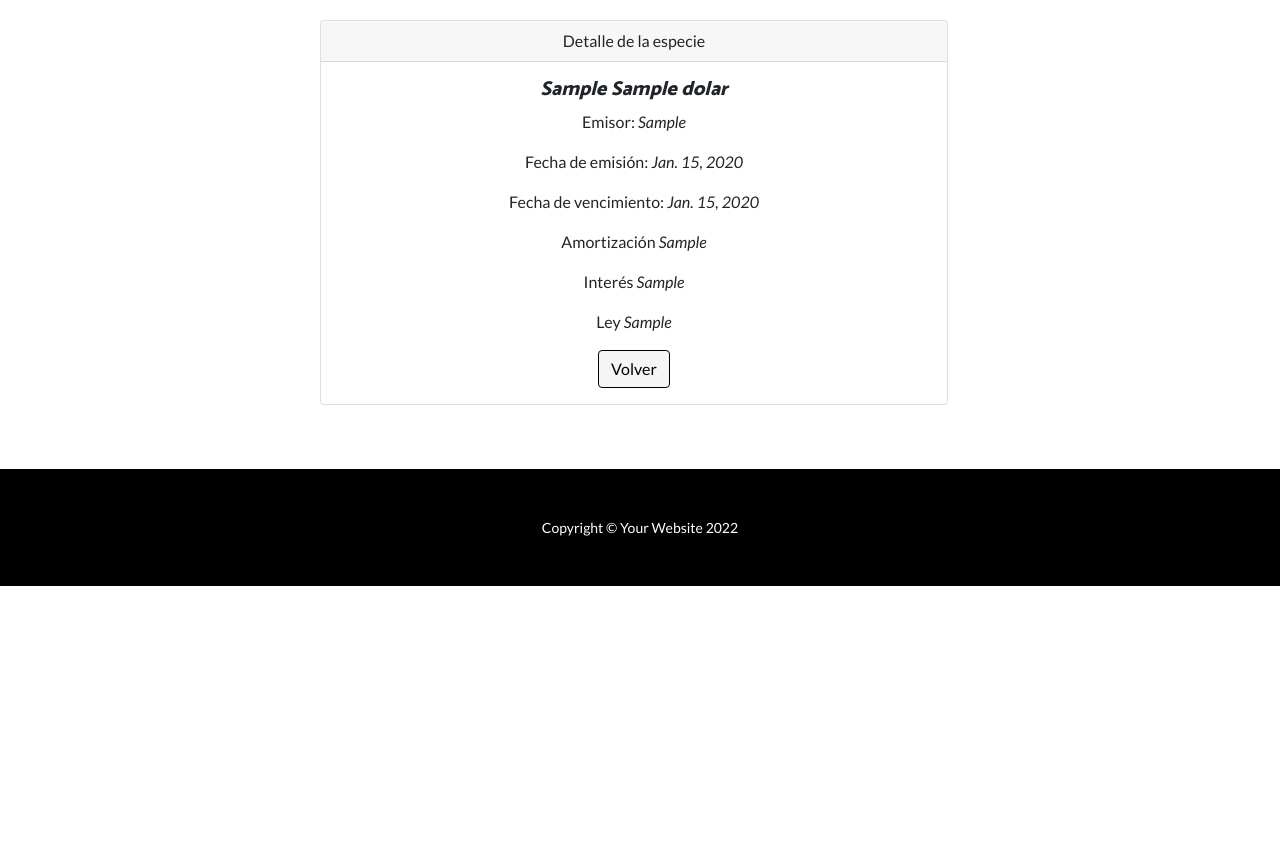
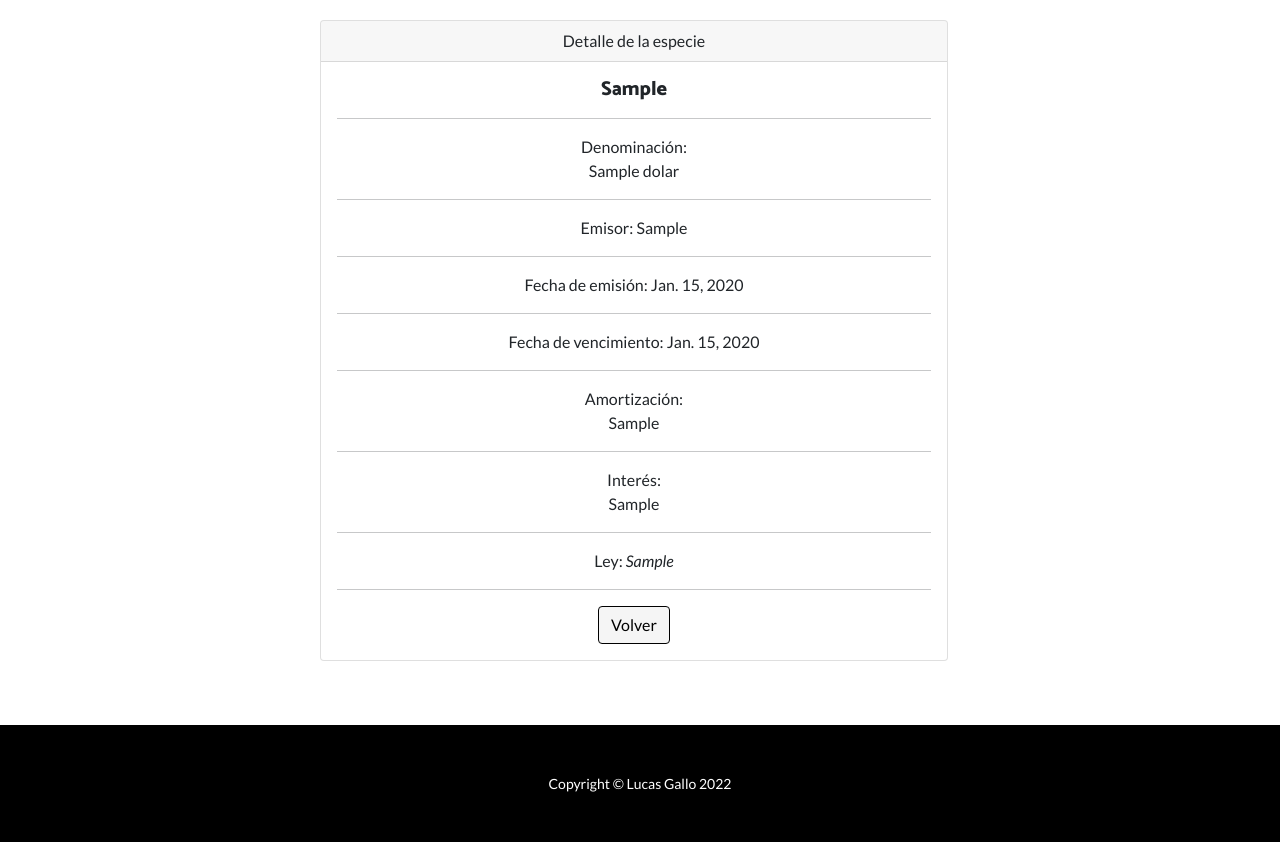
Before and after one commit to lucasg78/GALLO_SCARFO_Python_ProyectoFinal, a Django app: page /AppBonos/detalle_dolar/1 in a window 1280 px wide. Shown: the part 70-912 px from the top of the page. Before the commit the page ends 656 px from the top, so only its background shows below. Run offline with Django 4.2, Linux system fonts and the light colour scheme; a user stored in the database is signed in; tables that the repository leaves empty hold one stand-in row (values such as "Sample post"); grey boxes marked "Sample" are stand-in pictures; some libraries are stand-ins or nearby versions.

Commit message:
Avances de la sección dólares

```diff
--- a/ProyectoFinal/AppBonos/models.py
+++ b/ProyectoFinal/AppBonos/models.py
@@ -6,12 +6,12 @@ from django.contrib.auth.models import User
 
 class Dolar(models.Model):
     codigo = models.CharField(max_length=30)
-    denominacion = models.CharField(max_length=30)
+    denominacion = models.CharField(max_length=100)
     emisor = models.CharField(max_length=30)
     fecha_emision = models.DateField(null=True)
     fecha_vencimiento = models.DateField(null=True)
-    amortizacion = models.CharField(max_length=30)
-    interes = models.CharField(max_length=30)
+    amortizacion = models.CharField(max_length=500)
+    interes = models.CharField(max_length=500)
     ley = models.CharField(max_length=30)
 
     def __str__(self) -> str:
--- a/ProyectoFinal/AppBonos/templates/AppBonos/dolar_detalle.html
+++ b/ProyectoFinal/AppBonos/templates/AppBonos/dolar_detalle.html
@@ -11,13 +11,14 @@
          Detalle de la especie
         </div>
         <div class="card-body">
-          <h5 class="card-title"><i>{{dolar.codigo}} {{dolar.denominacion}}</i></h5>
-          <p class="card-text">Emisor: <i>{{dolar.emisor}}</i></p>
-          <p class="card-text">Fecha de emisión: <i> {{dolar.fecha_emision}}</i></p>
-          <p class="card-text">Fecha de vencimiento: <i> {{dolar.fecha_vencimiento}}</i></p>
-          <p class="card-text">Amortización <i> {{dolar.amortizacion}}</i></p>
-          <p class="card-text">Interés <i> {{dolar.interes}}</i></p>
-          <p class="card-text">Ley <i> {{dolar.ley}}</i></p>
+          <h5 class="card-title">{{dolar.codigo}}</h5><hr>
+          <p class="card-text">Denominación: <br>{{dolar.denominacion}}</p><hr>
+          <p class="card-text">Emisor: {{dolar.emisor}}</p><hr>
+          <p class="card-text">Fecha de emisión: {{dolar.fecha_emision}}</p><hr>
+          <p class="card-text">Fecha de vencimiento: {{dolar.fecha_vencimiento}}</p><hr>
+          <p class="card-text">Amortización:<br>{{dolar.amortizacion}}</p><hr>
+          <p class="card-text">Interés:<br>{{dolar.interes}}</i></p><hr>
+          <p class="card-text">Ley: <i> {{dolar.ley}}</i></p><hr>
           <a href="{% url 'dolares' %}" class="btn btn-primary">Volver</a>
         </div>
     </div>
--- a/ProyectoFinal/AppBonos/templates/AppBonos/dolares.html
+++ b/ProyectoFinal/AppBonos/templates/AppBonos/dolares.html
@@ -30,8 +30,8 @@
                     <td>{{dolares.emisor}}</td>
                     <td>{{dolares.fecha_vencimiento}}</td>
                     <td> <a href="{% url 'DolarDetail' dolares.id %}" style="text-decoration: none; color:blue">Ver</a> </td>
-                    <td> <a href="" style="text-decoration: none; color:blue">Editar</a> </td>
-                    <td> <a href="" style="text-decoration: none; color:blue">Borrar</a> </td>
+                    <td> <a href="{% url 'DolarUpdate' dolares.id %}" style="text-decoration: none; color:blue">Editar</a> </td>
+                    <td> <a href="{% url 'DolarDelete' dolares.id %}" style="text-decoration: none; color:blue">Borrar</a> </td>
                 </tr>
             {% endfor %}
             </tbody>
--- a/ProyectoFinal/AppBonos/templates/AppBonos/padre.html
+++ b/ProyectoFinal/AppBonos/templates/AppBonos/padre.html
@@ -163,7 +163,7 @@
     <!-- Footer-->
     <footer class="py-5 bg-black">
         <div class="container px-5">
-            <p class="m-0 text-center text-white small">Copyright &copy; Your Website 2022</p>
+            <p class="m-0 text-center text-white small">Copyright &copy; Lucas Gallo 2022</p>
         </div>
     </footer>
     <!-- Bootstrap core JS-->
--- a/ProyectoFinal/AppBonos/urls.py
+++ b/ProyectoFinal/AppBonos/urls.py
@@ -4,6 +4,7 @@ from django.contrib.auth.views import LogoutView
 
 from AppBonos.views import (
     DolarDetail,
+    DolarDelete,
     inicio,
     about,
     dolares,
@@ -30,9 +31,10 @@ urlpatterns = [
     path("form_dolares/", procesar_form_dolares, name="form_dolares"),
     path("editar_dolar/<pk>", DolarUpdateView.as_view(), name="DolarUpdate"),
     path("detalle_dolar/<pk>", DolarDetail.as_view(), name="DolarDetail"),
+    path("borrar_dolar/<pk>", DolarDelete.as_view(), name="DolarDelete"),
 
     path("busqueda/", busqueda, name="busqueda"),
-    path("buscar/", buscar),
+    path("buscar/", buscar, name="buscar"),
     path("formularios/", formularios, name="formularios"),
     path("login/", login_request, name="login"),
     path("logout/", LogoutView.as_view(template_name="AppBonos/logout.html"), name="logout",),
--- a/ProyectoFinal/AppBonos/views.py
+++ b/ProyectoFinal/AppBonos/views.py
@@ -1,7 +1,7 @@
 from django.http import HttpResponse
 from django.shortcuts import render
 from AppBonos.models import Dolar
-from django.contrib.auth.forms import AuthenticationForm, UserCreationForm
+from django.contrib.auth.forms import AuthenticationForm
 from django.contrib.auth import login, logout, authenticate
 from django.contrib.auth.mixins import LoginRequiredMixin
 from django.contrib.auth.decorators import login_required
@@ -10,8 +10,6 @@ from django.contrib.auth.decorators import login_required
 from django.contrib.auth.models import User
 
 from django.views.generic import (
-    ListView,
-    CreateView,
     UpdateView,
     DeleteView,
 )
@@ -80,13 +78,13 @@ def busqueda(request):
 
 @login_required
 def buscar(request):
-    if not request.GET["nombre"]:
+    if not request.GET["denominacion"]:
         return HttpResponse("No enviaste datos")
     else:
-        nombre_a_buscar = request.GET["nombre"]
-        dolares = Dolar.objects.filter(nombre=nombre_a_buscar)
+        denominacion_a_buscar = request.GET["denominacion"]
+        dolares = Dolar.objects.filter(denominacion=denominacion_a_buscar)
 
-        contexto = {"nombre": nombre_a_buscar, "dolares_encontrados": dolares}
+        contexto = {"denominacion": denominacion_a_buscar, "dolares_encontrados": dolares}
 
         return render(request, "AppBonos/resultado_busqueda.html", contexto)
 
@@ -146,20 +144,12 @@ def register(request):
 
 
 
-class DolarDelete(LoginRequiredMixin, DeleteView):
-
-    model = Dolar
-    success_url = "/AppBonos/dolares"
-
-
-
 # Detail Views
 
 class DolarDetail(LoginRequiredMixin, DetailView):
 
     model = Dolar
     template_name = "AppBonos/dolar_detalle.html"
-
 
 
 # Update view
@@ -172,6 +162,12 @@ class DolarUpdateView(LoginRequiredMixin, UpdateView):
         return reverse("dolares")
 
 
+# Delete Views
+
+class DolarDelete(LoginRequiredMixin, DeleteView):
+
+    model = Dolar
+    success_url = "/AppBonos/dolares/"
 
 
 
@@ -213,8 +209,6 @@ def editar_perfil(request):
 
 
 
-
-
 # Avatar
 
 @login_required
```
Also changed, not shown: ProyectoFinal/AppBonos/templates/AppBonos/busqueda.html (+4 -3 lines), ProyectoFinal/AppBonos/templates/AppBonos/resultado_busqueda.html (+13 -10 lines), ProyectoFinal/db.sqlite3.
